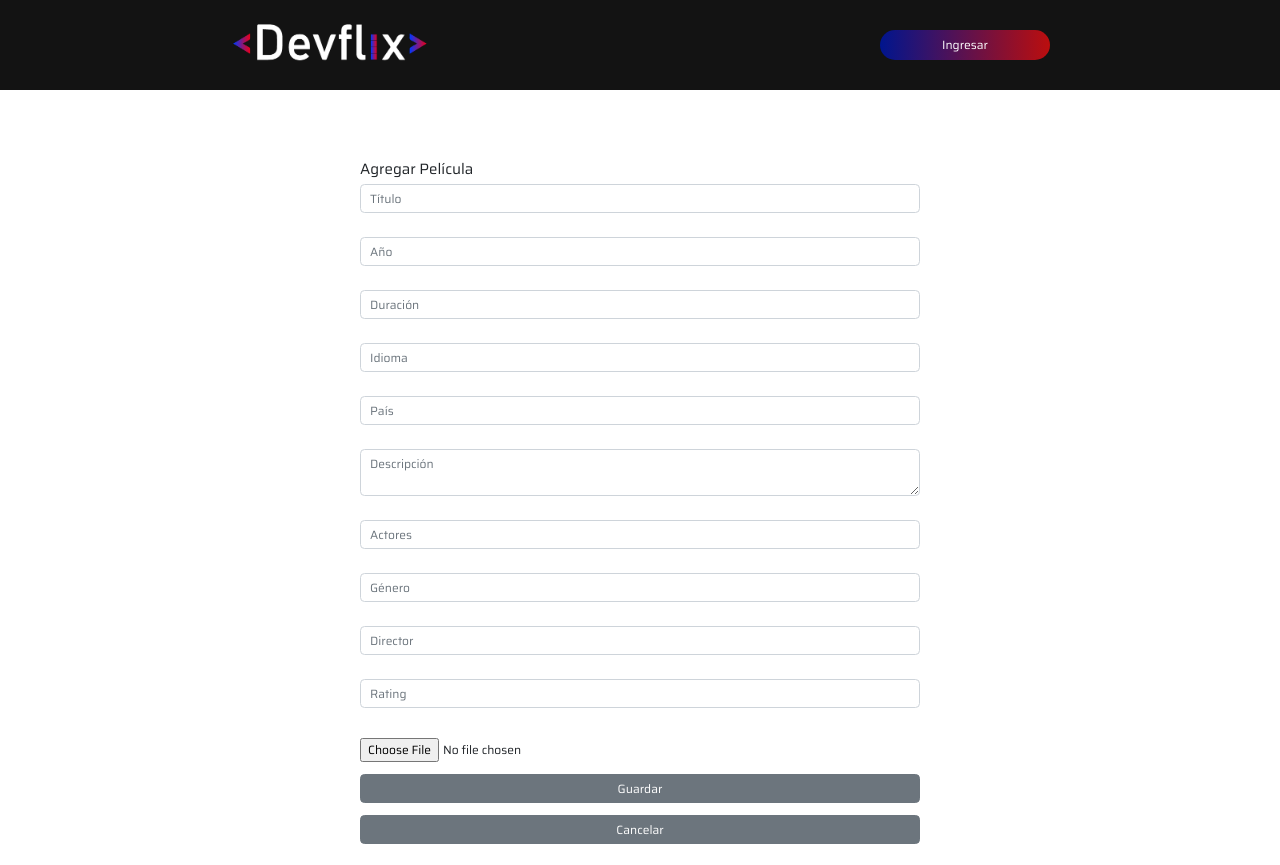
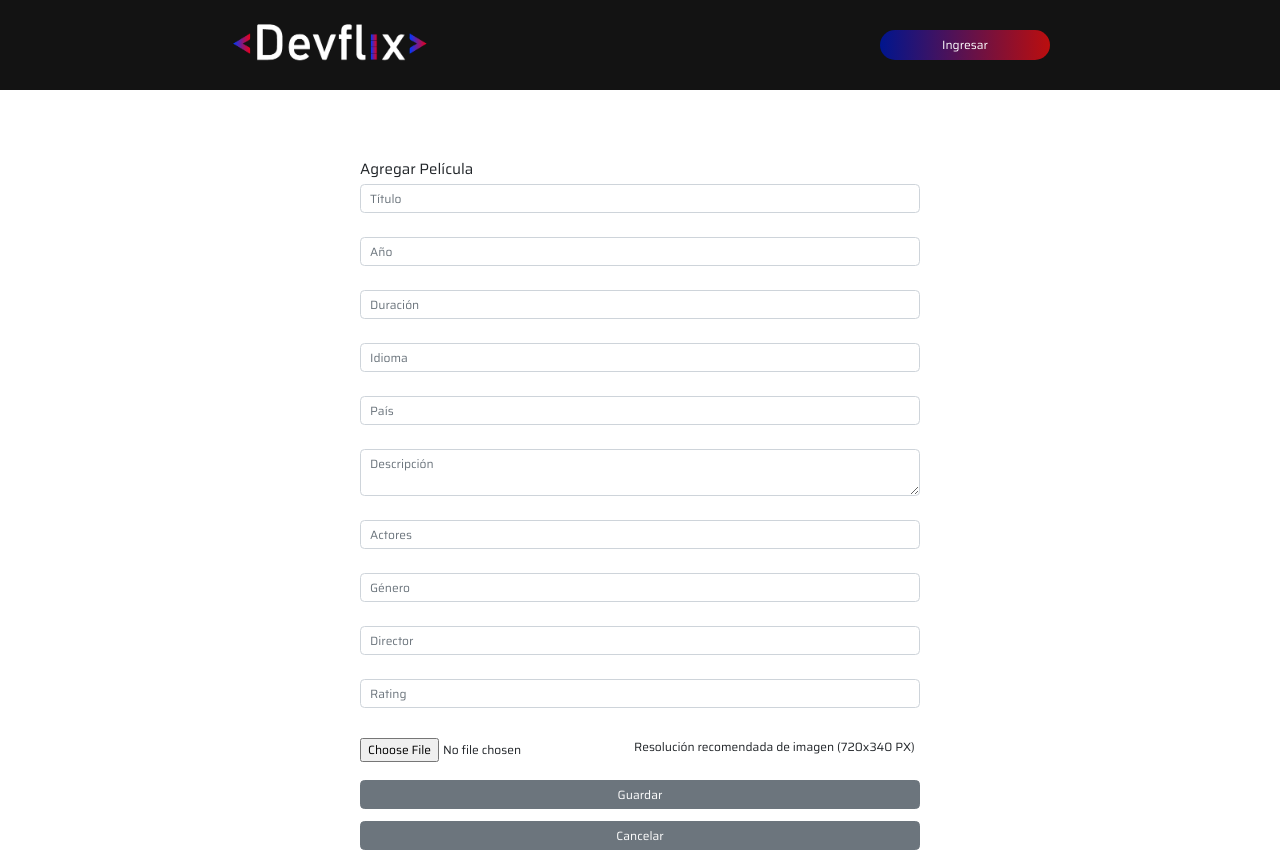
Before and after one commit to Nisanech/DevFlix-MERN, a React (Create React App) app in the folder frontend/: page /addMovie in a window 1280 px wide. Built offline with nearby package versions, Linux system fonts and the light colour scheme.

Commit message:
Card image fixed & resolution recomend

```diff
--- a/frontend/src/components/ListMovies/ListMovies.css
+++ b/frontend/src/components/ListMovies/ListMovies.css
@@ -31,6 +31,7 @@
 }
 .cardListPpal img {
   width: 65vw;
+  height: 450px;
   margin: auto;
 }
 .buttonsCardList {
@@ -78,6 +79,7 @@
   }
   .cardListPpal img {
     width: 95%;
+    height: 250px;
   }
   .card button {
     width: 17vw;
@@ -107,6 +109,7 @@
   }
   .cardListPpal img {
     width: 95%;
+    height: 45vh;
   }
   .card button {
     width: 12vw;
--- a/frontend/src/pages/AddMovie.jsx
+++ b/frontend/src/pages/AddMovie.jsx
@@ -236,6 +236,7 @@ const AddMovie = () => {
               setMovieData({ ...movieData, imageFile: base64 })
             }
           />
+          <p>Resolución recomendada de imagen (720x340 PX)</p>
         </div>
 
         <div className="col-12">
```
